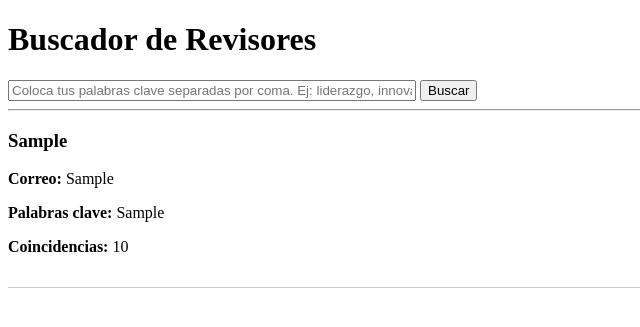
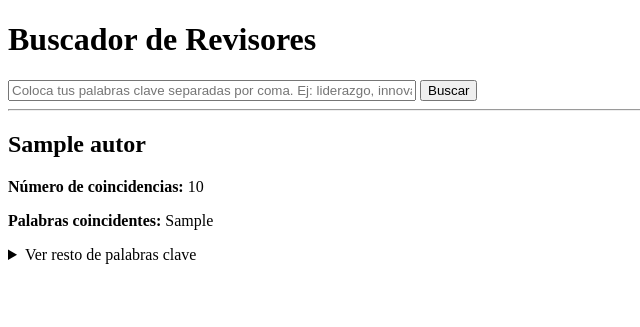
Before and after one commit to Ramdox55/Buscador-de-revisores, a Flask app: template templates/index.html in a window 1280 px wide. Shown: the top 327 px of the page, without its empty margins (0-640 px from the left). Run offline with Flask 3, Linux system fonts and the light colour scheme; the template is opened without the code that fills it: most values are stand-ins (such as "Sample title", 1, 10 or a date in 2020); parts of the project's set-up code (start-up, migrations or seed data) failed here and were passed over.

Commit message:
Update index.html

```diff
--- a/templates/index.html
+++ b/templates/index.html
@@ -25,24 +25,35 @@
 
         {% for autor in resultados %}
 
-            <div style="margin-bottom:25px; border-bottom:1px solid #ccc; padding-bottom:15px;">
+            <div class="resultado">
 
-                <h3>{{ autor['Columna1'] }}</h3>
+                <h2>
+                    {{ autor[COLUMNA_NOMBRE] }}
+                </h2>
 
                 <p>
-                    <strong>Correo:</strong>
-                    {{ autor['Columna3'] }}
+                    <strong>Número de coincidencias:</strong>
+                    {{ autor['match_score'] }}
                 </p>
 
                 <p>
-                    <strong>Palabras clave:</strong>
-                    {{ autor['Columna2'] }}
+                    <strong>Palabras coincidentes:</strong>
+                    {{ autor['matched_keywords'] | join(', ') }}
                 </p>
 
-                <p>
-                    <strong>Coincidencias:</strong>
-                    {{ autor['match_score'] }}
-                </p>
+                <details>
+
+                    <summary>
+                        Ver resto de palabras clave
+                    </summary>
+
+                    <p style="margin-top:10px;">
+
+                        {{ autor['remaining_keywords'] | join(', ') }}
+
+                    </p>
+
+                </details>
 
             </div>
 
```
